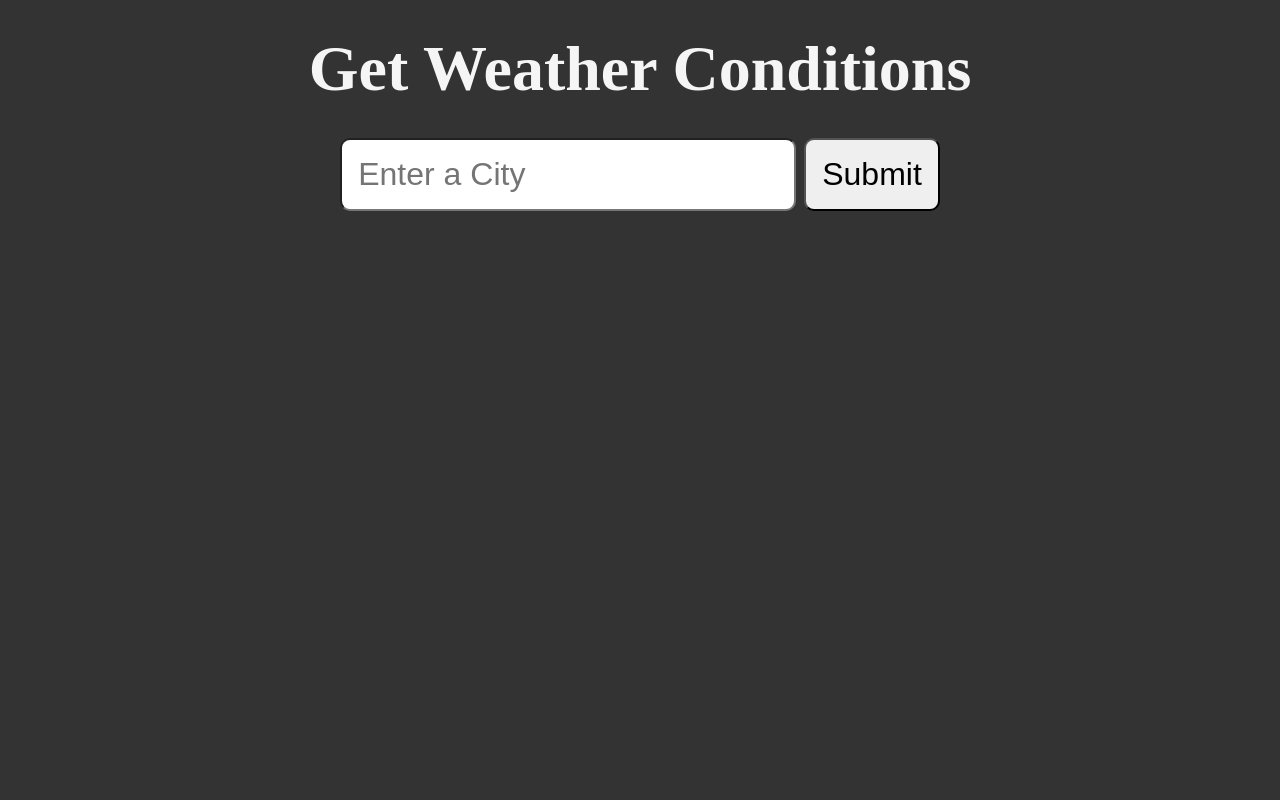
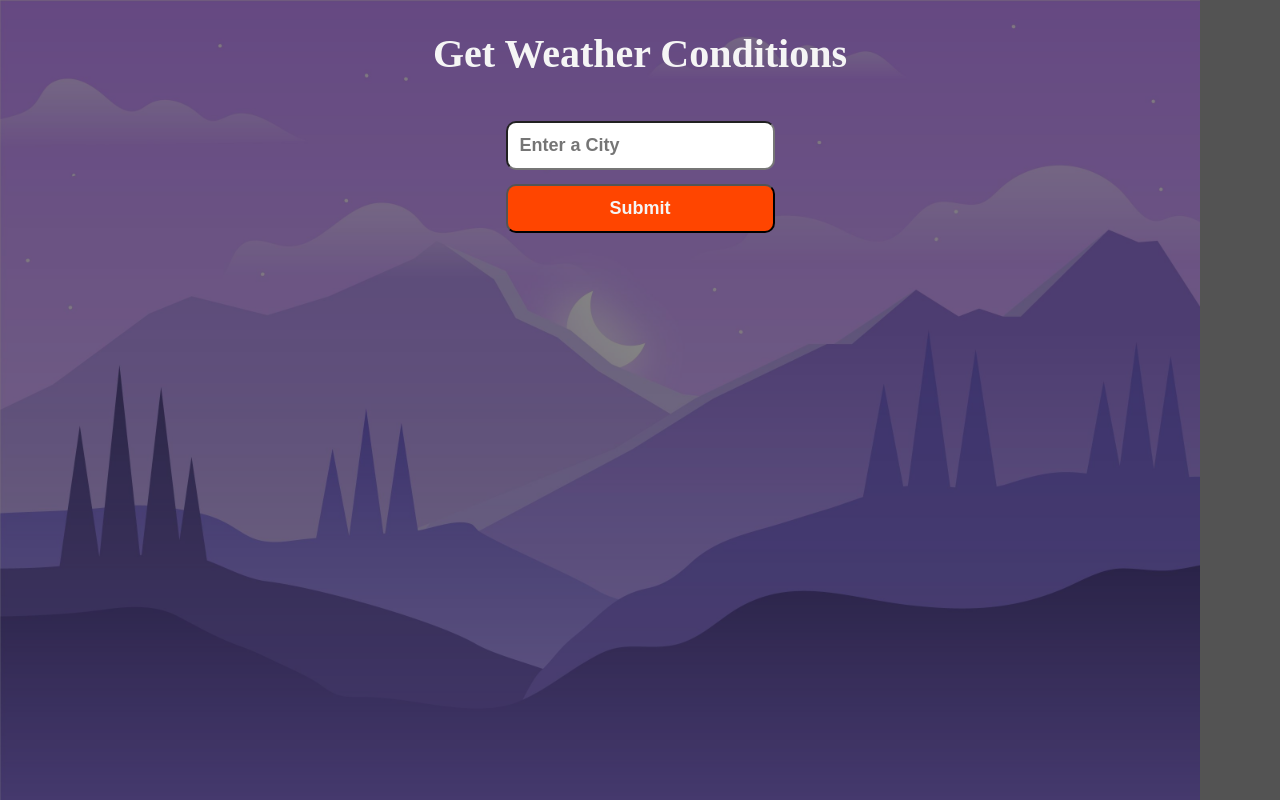
Before and after one commit to kushyzee/zee-weather, a Flask app: page / in a window 1280 px wide. Run offline with Flask 3, Linux system fonts and the light colour scheme.

Commit message:
add image and updated css

```diff
--- a/static/styles/style.css
+++ b/static/styles/style.css
@@ -1,31 +1,77 @@
+html {
+    font-size: 62.5%;
+}
+
 * {
     margin: 0;
     padding: 0;
     box-sizing: border-box;
 }
 
+body::before {
+    content: "";
+    background-color: rgba(51, 51, 51, 0.6);
+    position: absolute;
+    inset: 0;
+    z-index: -1;
+}
 
 body {
+    position: relative;
+    font-size: 1.6rem;
     padding: 2rem;
-    background-color: #333;
+    min-height: 100vh;
+    min-height: 100svh;
+    text-align: center;
+    background-image: url("../images/bg.jpg");
+    background-color: rgba(51, 51, 51, 0.6);
     color: whitesmoke;
-    min-height: 100vh;
+    background-size: contain;
+    background-repeat: no-repeat;
+}
+
+h1 {
+    margin-bottom: 1.4rem;
+    margin-top: 1rem;
+}
+
+form {
     display: flex;
     flex-direction: column;
-    align-items: center;
-    gap: 2rem;
-    font-size: 2rem;
-    text-align: center;
+    align-items: safe;
+    justify-content: center;
+    margin-top: 1rem;
+    gap: 1.4rem;
 }
 
 input, button {
-    font-size: 2rem;
-    padding: 1rem;
+    margin-inline: auto;
+    padding: 1.2rem;
     border-radius: 10px;
+    font-weight: 600;
+    width: 80%;
+    display: block;
 }
 
-@media screen and (width < 768px) {
-    button {
-        margin-top: 1.2rem
+button {
+    background-color: orangered;
+    color: whitesmoke;
+    display: block;
+}
+
+@media screen and (width >= 48em) {
+    body {
+        padding: 2rem;
+        display: flex;
+        flex-direction: column;
+        align-items: center;
+        gap: 2rem;
+        font-size: 2rem;
+        text-align: center;
+    }
+
+    input, button {
+        font-size: 1.8rem;
+        width: 100%;
     }
 }
```
Also changed, not shown: static/images/bg.jpg (added).
